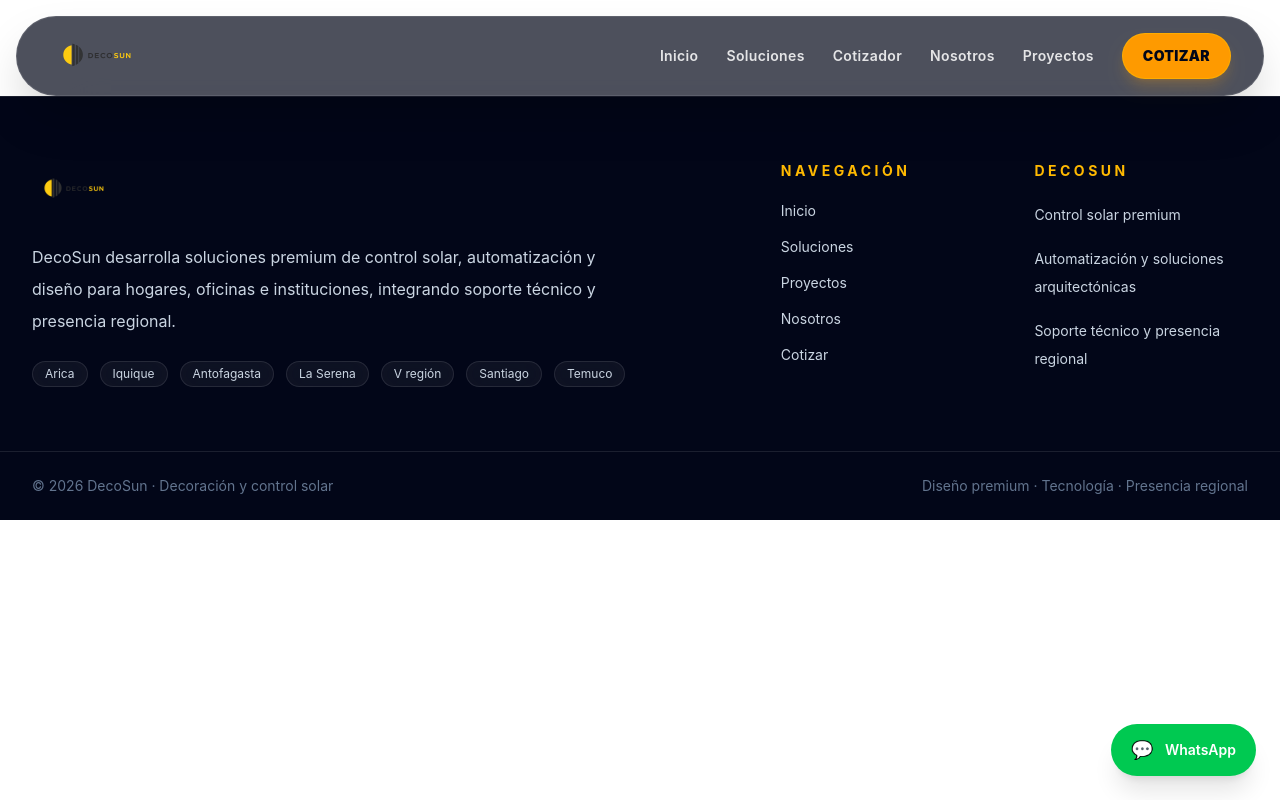
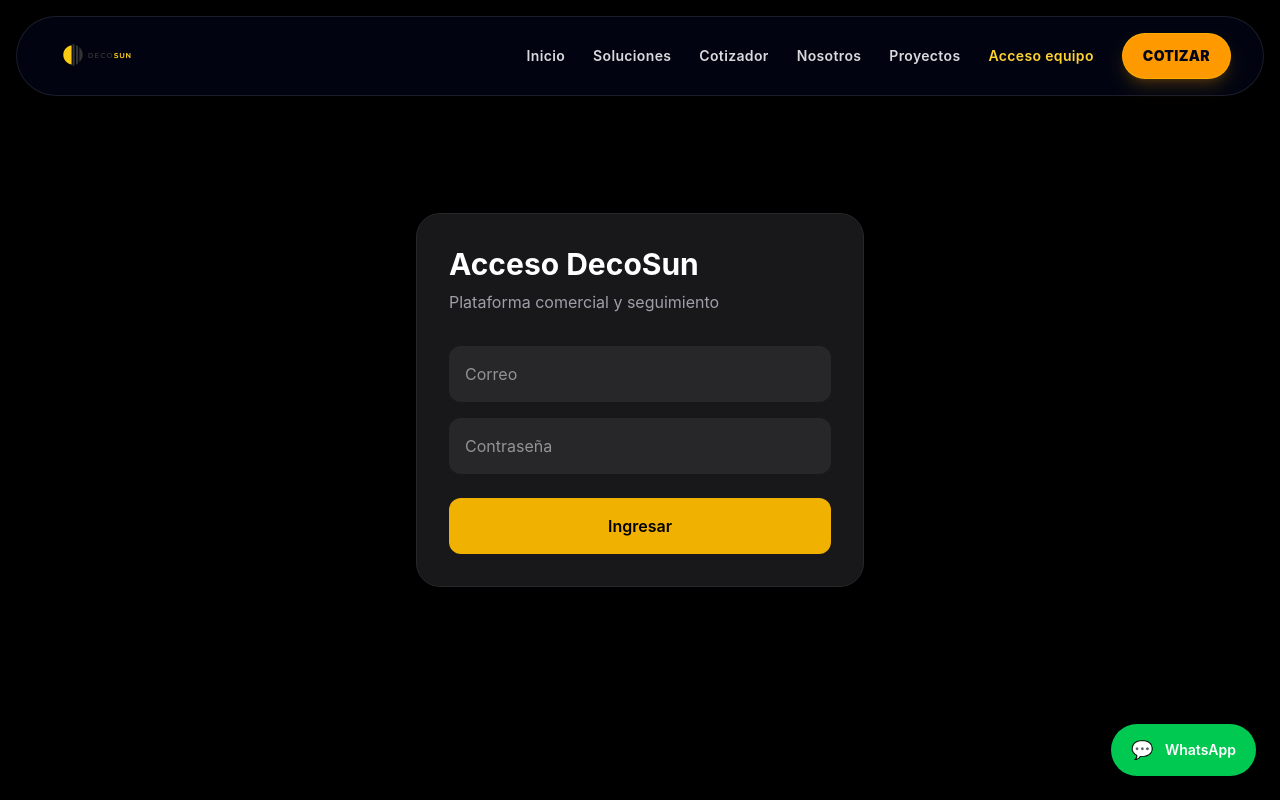
Before and after one commit to 2por37menos1-ctrl/decosun-web, a React (Vite) app in the folder decosun-web/: page /login in a window 1280 px wide. Shown: the top 800 px of the page. Built offline with nearby package versions, Linux system fonts and the light colour scheme.

Commit message:
Sistema login y acceso equipo

```diff
--- a/decosun-web/src/App.jsx
+++ b/decosun-web/src/App.jsx
@@ -7,6 +7,8 @@
 import Proyectos from "./pages/Proyectos"
 import Nosotros from "./pages/Nosotros"
 import Cotizar from "./pages/Cotizar"
+import Login from "./pages/Login"
+import Panel from "./pages/Panel"
 
 export default function App() {
   return (
@@ -19,6 +21,8 @@
           <Route path="/proyectos" element={<Proyectos />} />
           <Route path="/nosotros" element={<Nosotros />} />
           <Route path="/cotizar" element={<Cotizar />} />
+          <Route path="/login" element={<Login />} />
+          <Route path="/panel" element={<Panel />} />
         </Routes>
         <Footer />
         <WhatsAppButton />
--- a/decosun-web/src/components/Navbar.jsx
+++ b/decosun-web/src/components/Navbar.jsx
@@ -41,6 +41,9 @@
           <NavLink to="/proyectos" className={linkClass}>
             Proyectos
           </NavLink>
+            <NavLink to="/login" className={linkClass}>
+    Acceso equipo
+  </NavLink>
 
           <Link
             to="/cotizar"
--- /dev/null
+++ b/decosun-web/src/pages/Login.jsx
@@ -0,0 +1,73 @@
+import { useState } from "react"
+import { supabase } from "../lib/supabase"
+
+export default function Login() {
+  const [email, setEmail] = useState("")
+  const [password, setPassword] = useState("")
+  const [loading, setLoading] = useState(false)
+  const [error, setError] = useState("")
+
+  async function handleLogin(e) {
+    e.preventDefault()
+    setLoading(true)
+    setError("")
+
+    const { error } = await supabase.auth.signInWithPassword({
+      email,
+      password,
+    })
+
+    if (error) {
+      setError(error.message)
+    }
+
+    setLoading(false)
+  }
+
+  return (
+    <div className="min-h-screen bg-black flex items-center justify-center p-6">
+      <form
+        onSubmit={handleLogin}
+        className="w-full max-w-md bg-zinc-900 border border-zinc-800 rounded-3xl p-8"
+      >
+        <h1 className="text-3xl font-bold text-white mb-2">
+          Acceso DecoSun
+        </h1>
+
+        <p className="text-zinc-400 mb-8">
+          Plataforma comercial y seguimiento
+        </p>
+
+        <div className="space-y-4">
+          <input
+            type="email"
+            placeholder="Correo"
+            value={email}
+            onChange={(e) => setEmail(e.target.value)}
+            className="w-full bg-zinc-800 text-white rounded-xl p-4"
+          />
+
+          <input
+            type="password"
+            placeholder="Contraseña"
+            value={password}
+            onChange={(e) => setPassword(e.target.value)}
+            className="w-full bg-zinc-800 text-white rounded-xl p-4"
+          />
+        </div>
+
+        {error && (
+          <p className="text-red-400 mt-4 text-sm">{error}</p>
+        )}
+
+        <button
+          type="submit"
+          disabled={loading}
+          className="w-full mt-6 bg-yellow-500 hover:bg-yellow-400 text-black font-semibold rounded-xl p-4"
+        >
+          {loading ? "Ingresando..." : "Ingresar"}
+        </button>
+      </form>
+    </div>
+  )
+}
--- /dev/null
+++ b/decosun-web/src/pages/Panel.jsx
@@ -0,0 +1,13 @@
+export default function Panel() {
+  return (
+    <div className="min-h-screen bg-black text-white p-10">
+      <h1 className="text-4xl font-bold">
+        Panel DecoSun
+      </h1>
+
+      <p className="text-zinc-400 mt-4">
+        Seguimiento comercial y gestión de vendedores
+      </p>
+    </div>
+  )
+}
```
